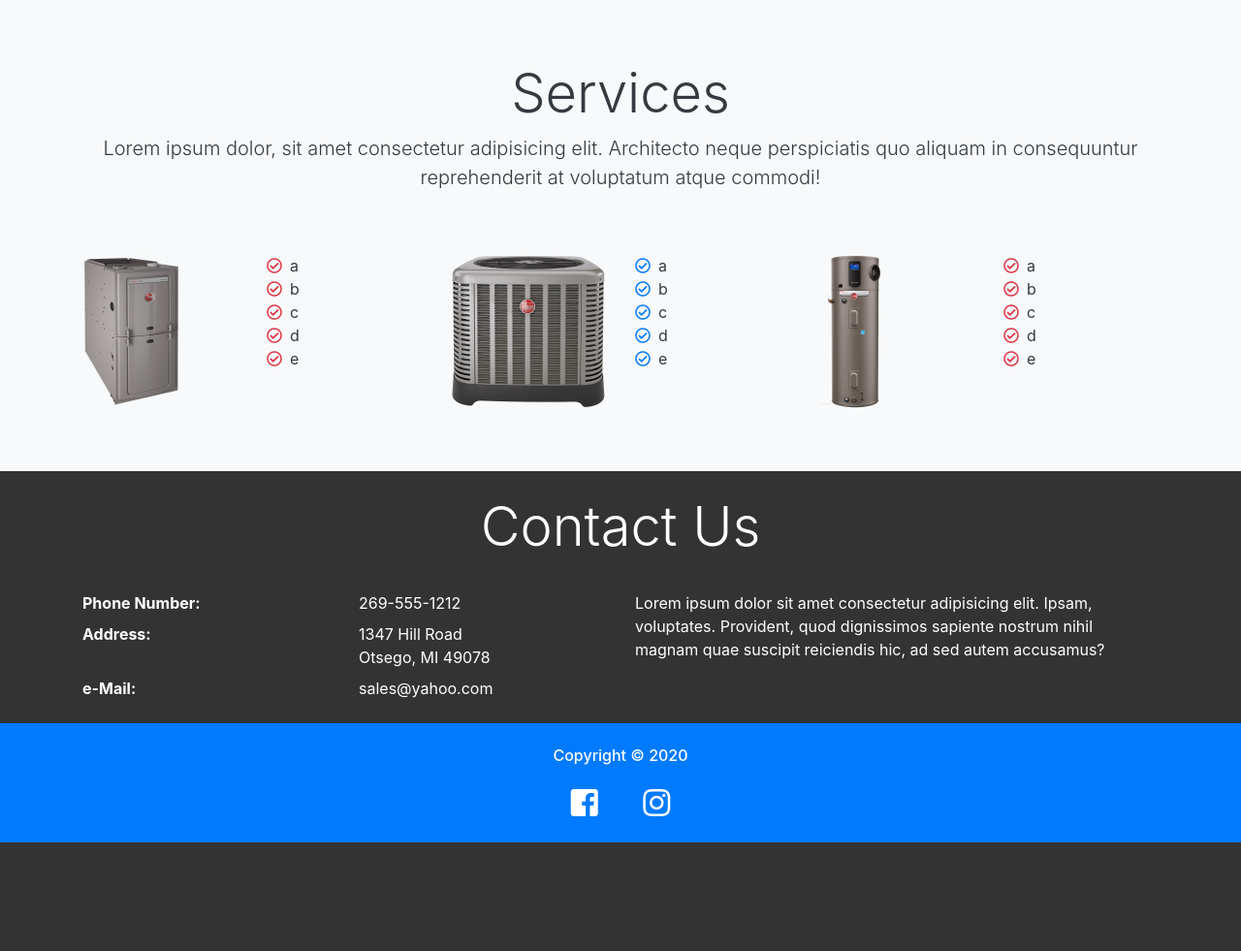
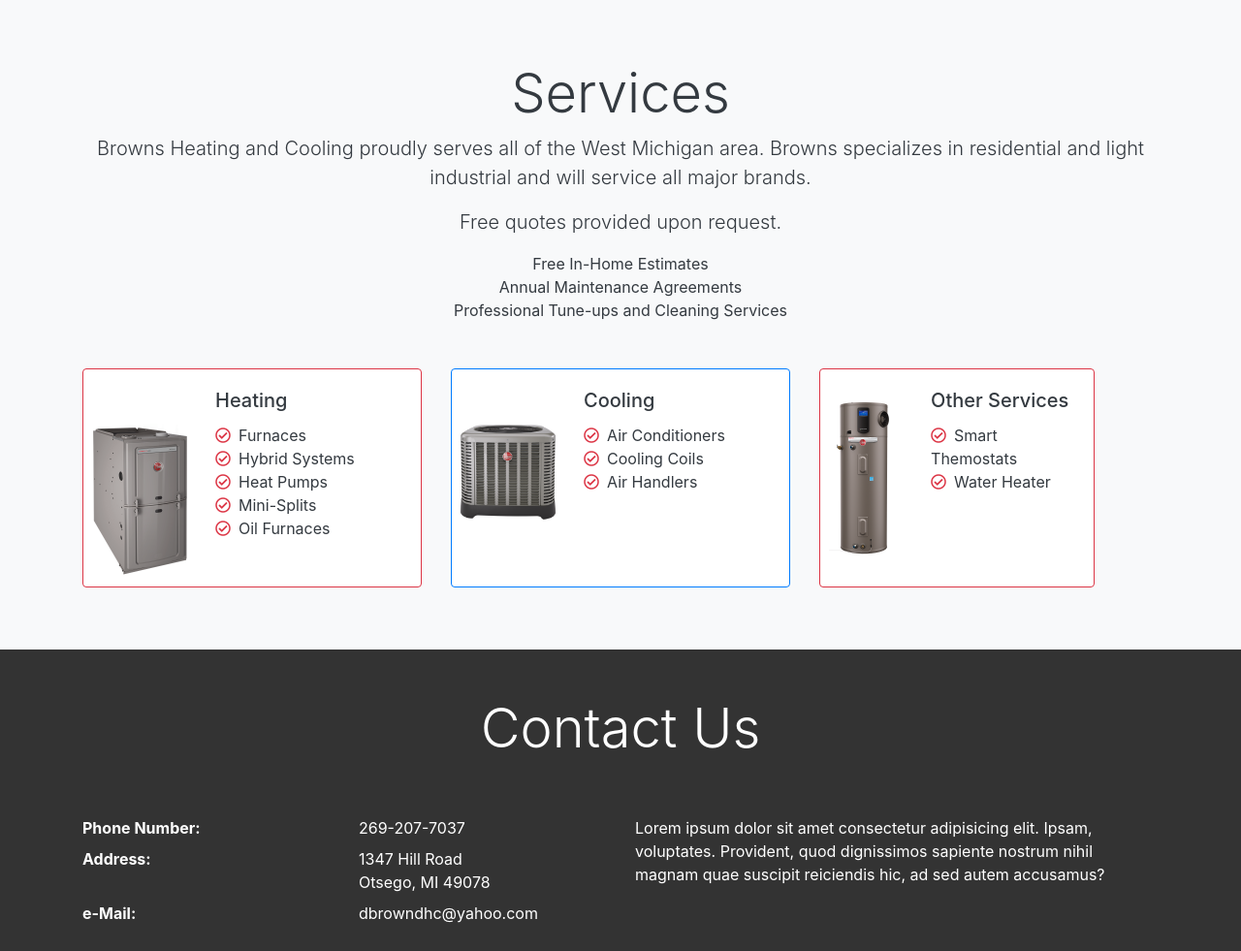
Before and after one commit to mikeeverts/Browns, a plain HTML site: page index.html in a window 1280 px wide. Shown: the part 1040-2021 px from the top of the page at 97% size. Before the commit the page ends 1909 px from the top, so only its background shows below. Drawn offline with nearby package versions, Linux system fonts and the light colour scheme.

Commit message:
Added Card Deck and Service

```diff
--- a/index.html
+++ b/index.html
@@ -138,99 +138,106 @@
     <!--SERVICES SECTION BEGINS-->
     <section id="services-section" class="bg-light text-dark py-5">
       <div class="container">
-        <div class="col text-center py-5">
+        <div class="col text-center pt-5">
           <h1 class="display-4">Services</h1>
           <p class="lead">
-            Lorem ipsum dolor, sit amet consectetur adipisicing elit. Architecto
-            neque perspiciatis quo aliquam in consequuntur reprehenderit at
-            voluptatum atque commodi!
+            Browns Heating and Cooling proudly serves all of the West Michigan area.  Browns specializes in residential and light industrial and will service all major brands.
           </p>
+          <p class="lead">Free quotes provided upon request.</p>
+        </div>
+        <div class="row">
+          <div class="col-md-12 text-center pb-5">
+            <ul>
+              <li>Free In-Home Estimates</li>
+              <li>Annual Maintenance Agreements</li>
+              <li>Professional Tune-ups and Cleaning Services</li>
+            </ul>
+          </div>
+
         </div>
          <div class="row">
            <div class="col-md-4">
-            <div class="row">
-              <div class="col-md-6">
-                <img src="./img/furnace.png" alt="" class="img-fluid mb-3" />
+            <div class="card border-danger mb-3"  >
+              <div class="row no-gutters">
+                <div class="col-md-4">
+                  <img src="./img/furnace.png" class="  p-2 mt-5" alt="...">
                 </div>
-              <div class="col-md-6">
+                <div class="col-md-8 d-flex align-items-stretch">
+                  <div class="card-body">
+                    <h5 class="card-title">Heating</h5>
                     <ul>
-                  <li><i class="far fa-check-circle pr-2 text-danger"></i>a</li>
-                  <li><i class="far fa-check-circle pr-2 text-danger"></i>b</li>
-                  <li><i class="far fa-check-circle pr-2 text-danger"></i>c</li>
-                  <li><i class="far fa-check-circle pr-2 text-danger"></i>d</li>
-                  <li><i class="far fa-check-circle pr-2 text-danger"></i>e</li>
+                      <li><i class="far fa-check-circle pr-2 text-danger"></i>Furnaces</li>
+                      <li><i class="far fa-check-circle pr-2 text-danger"></i>Hybrid Systems</li>
+                      <li><i class="far fa-check-circle pr-2 text-danger"></i>Heat Pumps</li>
+                      <li><i class="far fa-check-circle pr-2 text-danger"></i>Mini-Splits</li>
+                      <li><i class="far fa-check-circle pr-2 text-danger"></i>Oil Furnaces</li>
                     </ul>
+
                   </div>
                 </div>
               </div>
-          <div class="col-md-4">
-            <div class="row">
-              <div class="col-md-6">
-                <img
-                  src="./img/airconditioner.png"
-                  alt=""
-                  class="img-fluid mb-3"
-                />
-              </div>
-              <div class="col-md-6">
-                <ul>
-                  <li>
-                    <i class="far fa-check-circle pr-2 text-primary"></i>a
-                  </li>
-                  <li>
-                    <i class="far fa-check-circle pr-2 text-primary"></i>b
-                  </li>
-                  <li>
-                    <i class="far fa-check-circle pr-2 text-primary"></i>c
-                  </li>
-                  <li>
-                    <i class="far fa-check-circle pr-2 text-primary"></i>d
-                  </li>
-                  <li>
-                    <i class="far fa-check-circle pr-2 text-primary"></i>e
-                  </li>
-                </ul>
             </div>
         </div>
+        <div class="col-md-4 d-flex align-items-stretch">
+          <div class="card border-primary mb-3"  >
+            <div class="row no-gutters">
+              <div class="col-md-4">
+                <img src="./img/airconditioner.png" class="  img-fluid p-2 my-5  " alt="...">
               </div>
-          <div class="col-md-4">
-            <div class="row">
-              <div class="col-md-6">
-                <img
-                  src="./img/hybridwaterheater.png"
-                  alt=""
-                  class="img-fluid mb-3"
-                />
-              </div>
-              <div class="col-md-6">
+              <div class="col-md-8">
+                <div class="card-body">
+                  <h5 class="card-title">Cooling</h5>
                   <ul>
-                  <li><i class="far fa-check-circle pr-2 text-danger"></i>a</li>
-                  <li><i class="far fa-check-circle pr-2 text-danger"></i>b</li>
-                  <li><i class="far fa-check-circle pr-2 text-danger"></i>c</li>
-                  <li><i class="far fa-check-circle pr-2 text-danger"></i>d</li>
-                  <li><i class="far fa-check-circle pr-2 text-danger"></i>e</li>
+                    <li><i class="far fa-check-circle pr-2 text-danger"></i>Air Conditioners</li>
+                    <li><i class="far fa-check-circle pr-2 text-danger"></i>Cooling Coils</li>
+                    <li><i class="far fa-check-circle pr-2 text-danger"></i>Air Handlers</li>
+
                   </ul>
                 </div>
               </div>
             </div>
           </div>
         </div>
+        <div class="col-md-4 d-flex align-items-stretch">
+          <div class="card border-danger mb-3"  >
+            <div class="row no-gutters">
+              <div class="col-md-4">
+                <img src="./img/hybridwaterheater.png" class="  p-2 my-4" alt="...">
+              </div>
+              <div class="col-md-8">
+                <div class="card-body">
+                  <h5 class="card-title">Other Services</h5>
+                  <ul>
+                    <li><i class="far fa-check-circle pr-2 text-danger"></i>Smart Themostats</li>
+                    <li><i class="far fa-check-circle pr-2 text-danger"></i>Water Heater</li>
+
+                  </ul>
+                </div>
+              </div>
+            </div>
+          </div>
+        </div>
+      </div>
+
+
+
+
     </section>
 
     <!--SERVICES SECTION ENDS-->
     <!--CONTACT SECTION BEGINS-->
     <section id="contact-section">
       <div class="container">
-        <div class="col text-center py-4">
+        <div class="col text-center py-5">
           <h1 class="display-4">Contact Us</h1>
         </div>
-        <div class="row">
+        <div class="row mb-5">
           <div class="col-md-6 pb-4 ">
             <div class="row pb-2">
               <div class="col">
                 <strong>Phone Number: </strong>
               </div>
-              <div class="col">269-555-1212 </div>
+              <div class="col">269-207-7037 </div>
             </div>
             <div class="row pb-2">
               <div class="col"><strong>Address: </strong></div>
@@ -242,7 +249,7 @@
             </div>
             <div class="row">
               <div class="col"><strong>e-Mail: </strong></div>
-              <div class="col">sales@yahoo.com</div>
+              <div class="col">dbrowndhc@yahoo.com</div>
             </div>
           </div>
 
```
Lines whose indentation alone changed are shown as unchanged.
